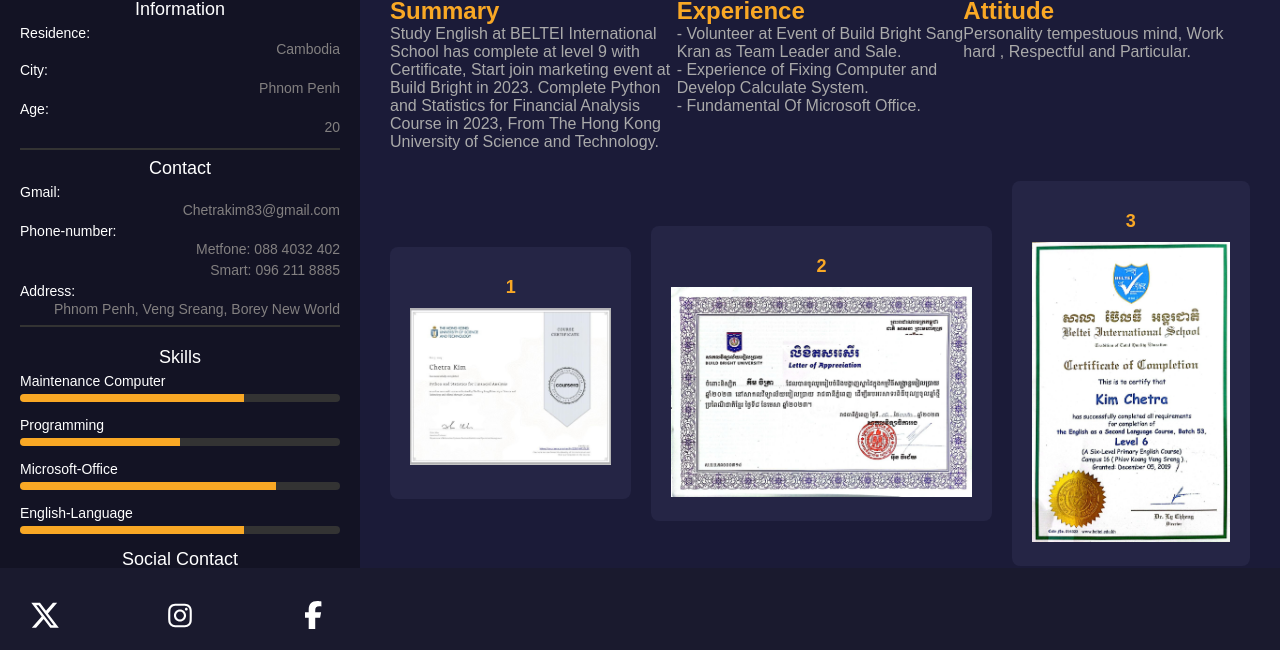
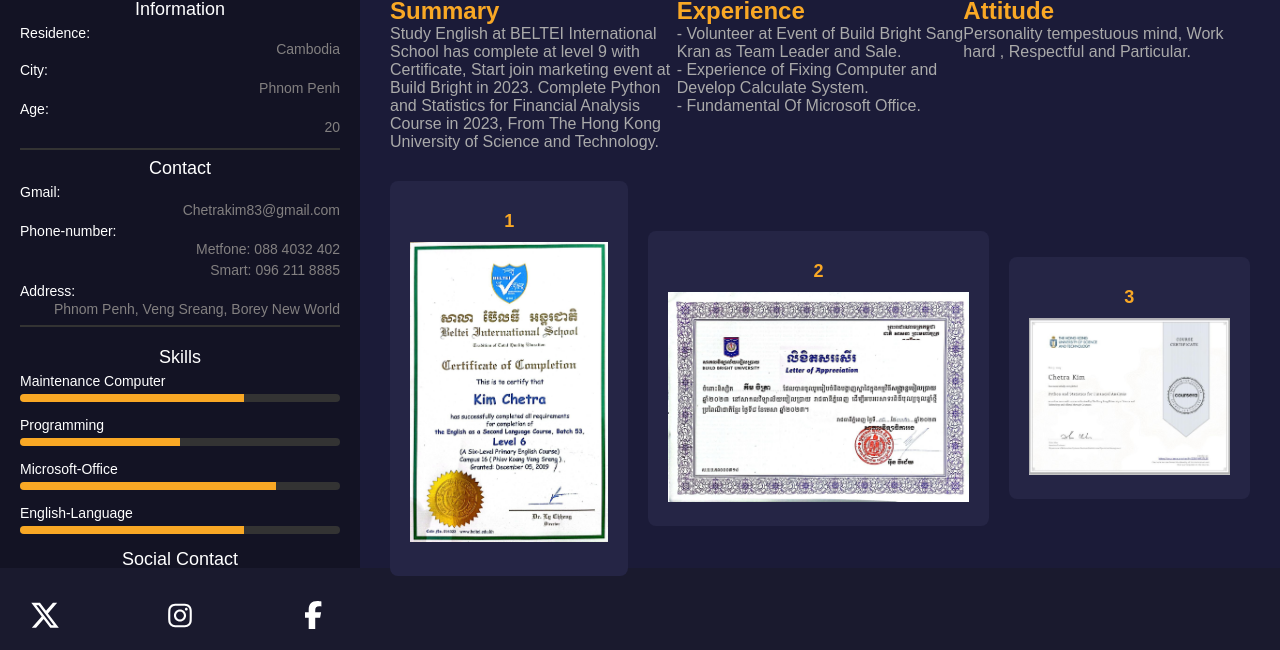
Before and after one commit to DarkRichi/MyWeb, a plain HTML site: page index.html in a window 1280 px wide. Shown: the part 232-882 px from the top of the page. Drawn offline with Linux system fonts and the light colour scheme.

Commit message:
Add files via upload

```diff
--- a/index.html
+++ b/index.html
@@ -60,11 +60,11 @@
                 </div>
             </div>
             <div class="services">
-                <div class="service"><h3>1</h3><img src="picture/photo_2024-11-30_03-08-07.jpg"><div class="image-label"></div>
+                <div class="service"><h3>1</h3><img src="picture/photo_2024-11-30_03-08-07 (3).jpg"><div class="image-label"></div>
                 </div>
                 <div class="service"><h3>2</h3><img src="picture/photo_2024-11-30_03-08-07 (2).jpg">
                 </div>
-                <div class="service"><h3>3</h3><img src="picture/photo_2024-11-30_03-08-07 (3).jpg">
+                <div class="service"><h3>3</h3><img src="picture/photo_2024-11-30_03-08-07.jpg">
                 </div>
             </div>
         </div>
```
